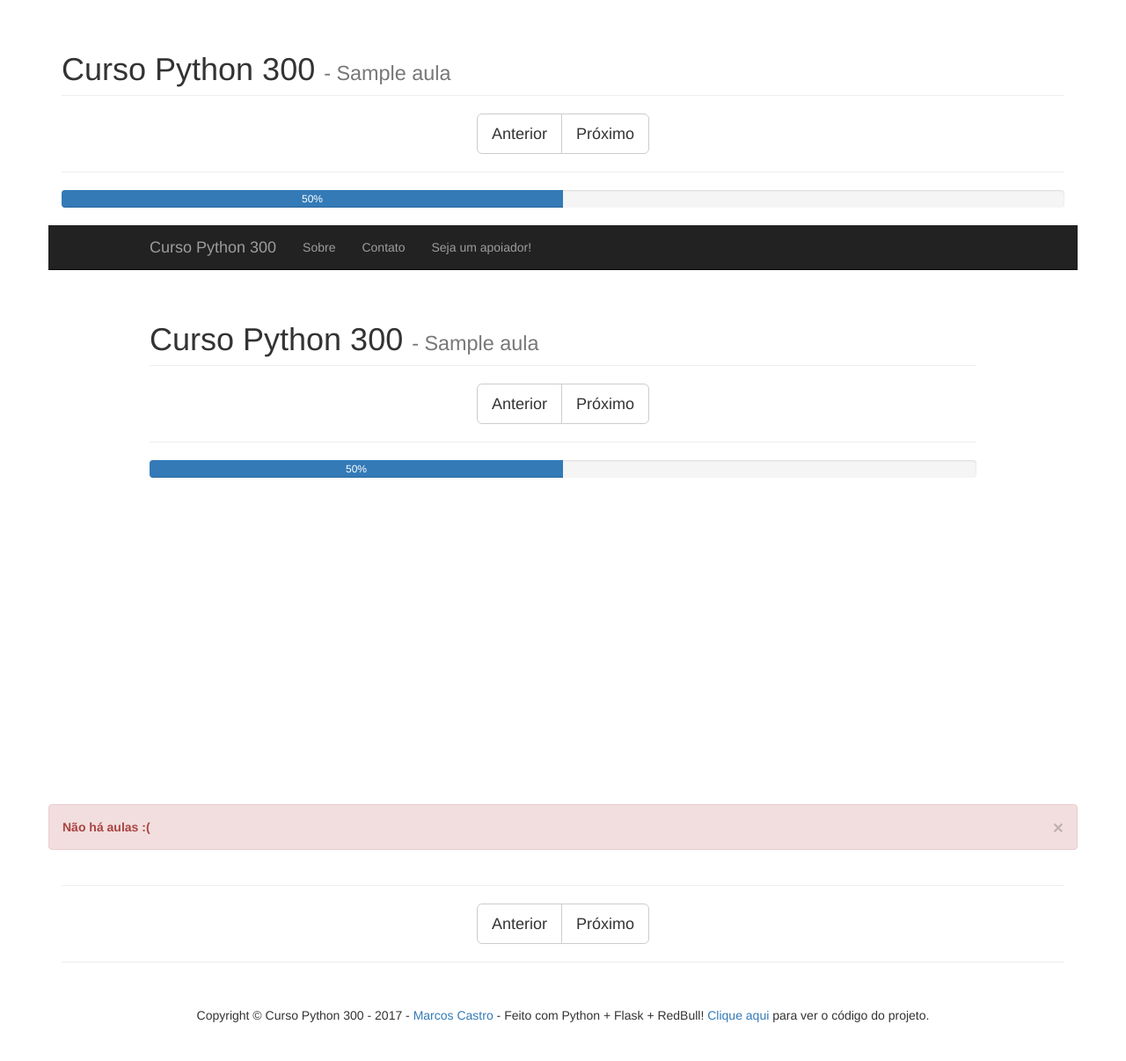
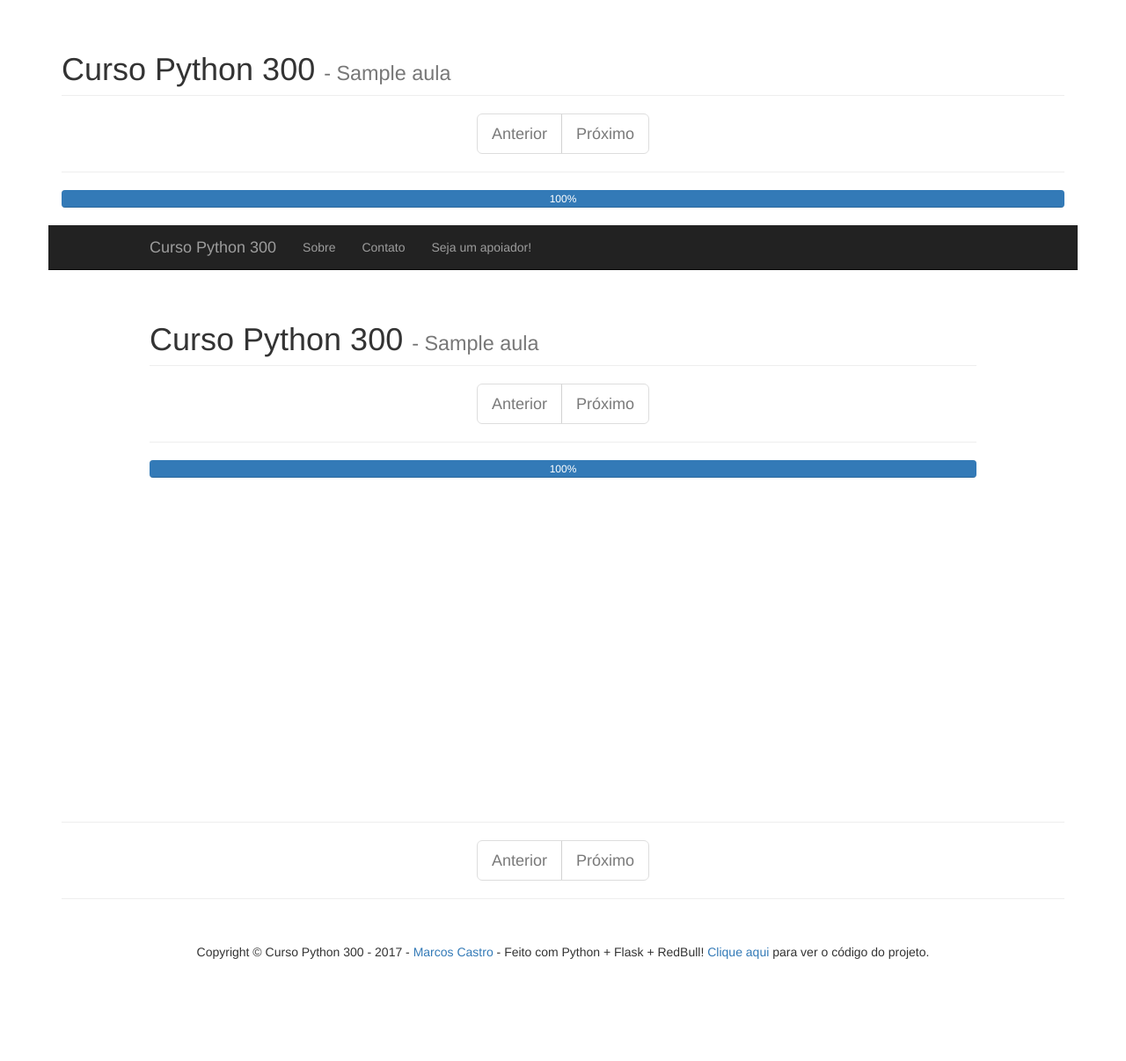
Before and after one commit to marcoscastro/cursopython300, a Flask app: page /aula/1 in a window 1280 px wide. Shown: the part 51-1257 px from the top of the page at 88% size. After the commit the page ends 1141 px from the top, so only its background shows below. Run offline with Flask 2, Linux system fonts and the light colour scheme; tables that the repository leaves empty hold one stand-in row (values such as "Sample post"); some libraries are stand-ins or nearby versions.

Commit message:
logica das aulas novamente

```diff
--- a/app/controllers/default.py
+++ b/app/controllers/default.py
@@ -8,7 +8,9 @@ from flask import render_template, request, redirect, url_for
 @app.route('/')
 def index():
     aula = Aula.query.filter_by(id=1).first()
-    return render_template('index.html', aula=aula)
+    if aula != None:
+        progresso = int((aula.id / len(Aula.query.all())) * 100)
+    return render_template('index.html', aula=aula, progresso=progresso)
 
 @app.route('/sobre')
 def sobre():
@@ -51,4 +53,5 @@ def aula(aula_id):
     aula = Aula.query.filter_by(id=aula_id).first()
     if aula is None:
         return redirect(url_for('index'))
-    return render_template('aula.html', aula=aula)
+    progresso = int((aula.id / len(Aula.query.all())) * 100)
+    return render_template('index.html', aula=aula, progresso=progresso)
--- a/app/templates/aula.html
+++ /dev/null
@@ -1,11 +0,0 @@
-{% extends "index.html" %}
-
-{% block botao_aula1 %}
-  <button type="button" class="btn btn-default btn-lg" onclick="location.href='{{ url_for('aula', aula_id=aula.id-1) }}'">Anterior</button>
-  <button type="button" class="btn btn-default btn-lg" onclick="location.href='{{ url_for('aula', aula_id=aula.id+1) }}'">Próximo</button>
-{% endblock %}
-
-{% block botao_aula2 %}
-  <button type="button" class="btn btn-default btn-lg" onclick="location.href='{{ url_for('aula', aula_id=aula.id-1) }}'">Anterior</button>
-  <button type="button" class="btn btn-default btn-lg" onclick="location.href='{{ url_for('aula', aula_id=aula.id+1) }}'">Próximo</button>
-{% endblock %}
--- a/app/templates/index.html
+++ b/app/templates/index.html
@@ -18,12 +18,18 @@
     <!-- Pagination -->
     <div class="row text-center">
         <div class="col-lg-12">
-            <div class="btn-group" role="group" aria-label="...">
-                {% block botao_aula1 %}
-                  <button type="button" class="btn btn-default btn-lg" disabled>Anterior</button>
-                  <button type="button" class="btn btn-default btn-lg" onclick="location.href='{{ url_for('aula', aula_id=aula.id+1) }}'">Próximo</button>
-                {% endblock %}
-            </div>
+          <div class="btn-group" role="group" aria-label="...">
+              {% if aula.id == 1 %}
+                <button type="button" class="btn btn-default btn-lg" disabled>Anterior</button>
+              {% else %}
+                <button type="button" class="btn btn-default btn-lg" onclick="location.href='{{ url_for('aula', aula_id=aula.id-1) }}'">Anterior</button>
+              {% endif %}
+              {% if progresso == 100 %}
+                <button type="button" class="btn btn-default btn-lg" disabled>Próximo</button>
+              {% else %}
+                <button type="button" class="btn btn-default btn-lg" onclick="location.href='{{ url_for('aula', aula_id=aula.id+1) }}'">Próximo</button>
+              {% endif %}
+          </div>
         </div>
     </div>
     <!-- /.row -->
@@ -34,8 +40,8 @@
     <div class="row text-center">
         <div class="col-lg-12">
             <div class="progress">
-                <div class="progress-bar" role="progressbar" aria-valuenow="60" aria-valuemin="0" aria-valuemax="100" style="width: 50%;">
-                    50%
+                <div class="progress-bar" role="progressbar" aria-valuenow="60" aria-valuemin="0" aria-valuemax="100" style="width: {{ progresso }}%;">
+                    {{ progresso }}%
                 </div>
             </div>
         </div>
@@ -47,10 +53,6 @@
         <div class="embed-responsive embed-responsive-16by9">
               <iframe class="embed-responsive-item" src="{{ aula.url }}" frameborder="0" allowfullscreen></iframe>
         </div>
-        <div class="alert alert-danger">
-            <a href="#" class="close" data-dismiss="alert" aria-label="close">&times;</a>
-            <strong>Não há aulas :(</strong>
-        </div>
     </div>
     <!-- /.row -->
 
@@ -60,10 +62,16 @@
     <div class="row text-center">
         <div class="col-lg-12">
             <div class="btn-group" role="group" aria-label="...">
-                {% block botao_aula2 %}
+                {% if aula.id == 1 %}
                   <button type="button" class="btn btn-default btn-lg" disabled>Anterior</button>
+                {% else %}
+                  <button type="button" class="btn btn-default btn-lg" onclick="location.href='{{ url_for('aula', aula_id=aula.id-1) }}'">Anterior</button>
+                {% endif %}
+                {% if progresso == 100 %}
+                  <button type="button" class="btn btn-default btn-lg" disabled>Próximo</button>
+                {% else %}
                   <button type="button" class="btn btn-default btn-lg" onclick="location.href='{{ url_for('aula', aula_id=aula.id+1) }}'">Próximo</button>
-                {% endblock %}
+                {% endif %}
             </div>
         </div>
     </div>
```
